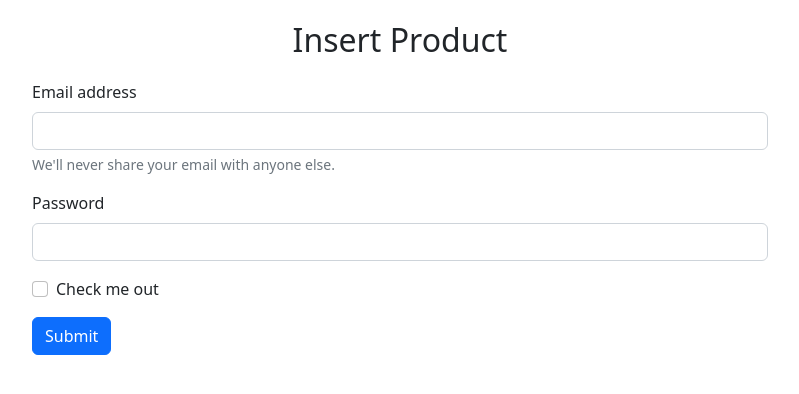
After one commit to miscapu/mvccrud, a PHP site: page /Projetos/add.php in a window 1280 px wide. The commit adds this page. Shown: the top 394 px of the page, without its empty margins (240-1039 px from the left). Run offline with PHP 8.4, Linux system fonts and the light colour scheme.

Commit message:
Prepare views for insert Data

```diff
--- /dev/null
+++ b/add.php
@@ -0,0 +1,8 @@
+<?php
+require __DIR__.'/vendor/autoload.php';
+
+
+
+
+$title  =   "Insert Product";
+include __DIR__.'/app/Views/Pages/insert.php';
--- a/app/Views/Pages/Dashboard.php
+++ b/app/Views/Pages/Dashboard.php
@@ -36,6 +36,10 @@ include __DIR__.'/../Layouts/header.php';
         </tbody>
     </table>
 
+    <div class="text-center">
+        <a href="<?= BASE_URL.'/add.php'?>" class="btn btn-success">Add Product</a>
+    </div>
+
 <!-- End Table HTML for data -->
 
 <?php
--- /dev/null
+++ b/app/Views/Pages/insert.php
@@ -0,0 +1,27 @@
+<?php
+
+include __DIR__.'/../Layouts/header.php';
+?>
+
+
+<h2 class="modal-title text-center my-3"><?= isset( $title ) ? $title : ""; ?></h2>
+
+<form>
+  <div class="mb-3">
+    <label for="exampleInputEmail1" class="form-label">Email address</label>
+    <input type="email" class="form-control" id="exampleInputEmail1" aria-describedby="emailHelp">
+    <div id="emailHelp" class="form-text">We'll never share your email with anyone else.</div>
+  </div>
+  <div class="mb-3">
+    <label for="exampleInputPassword1" class="form-label">Password</label>
+    <input type="password" class="form-control" id="exampleInputPassword1">
+  </div>
+  <div class="mb-3 form-check">
+    <input type="checkbox" class="form-check-input" id="exampleCheck1">
+    <label class="form-check-label" for="exampleCheck1">Check me out</label>
+  </div>
+  <button type="submit" class="btn btn-primary">Submit</button>
+</form>
+
+<?php
+include __DIR__.'/../Layouts/footer.php';
```
Also changed, not shown: app/Models/Product.php (+34 -4 lines).
